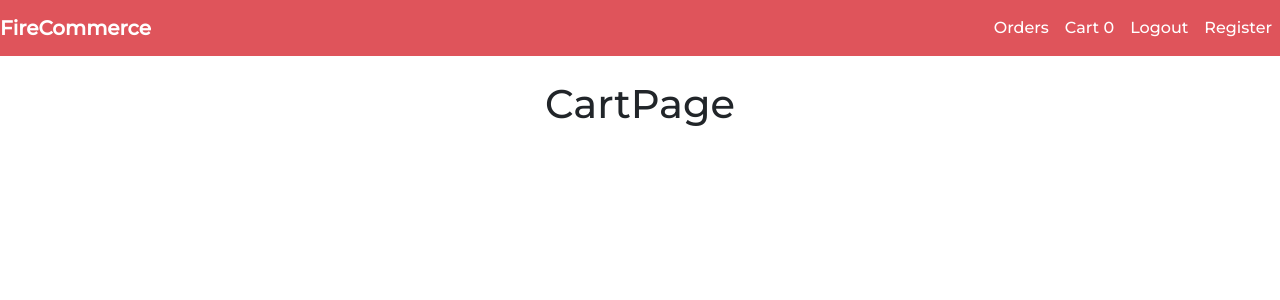
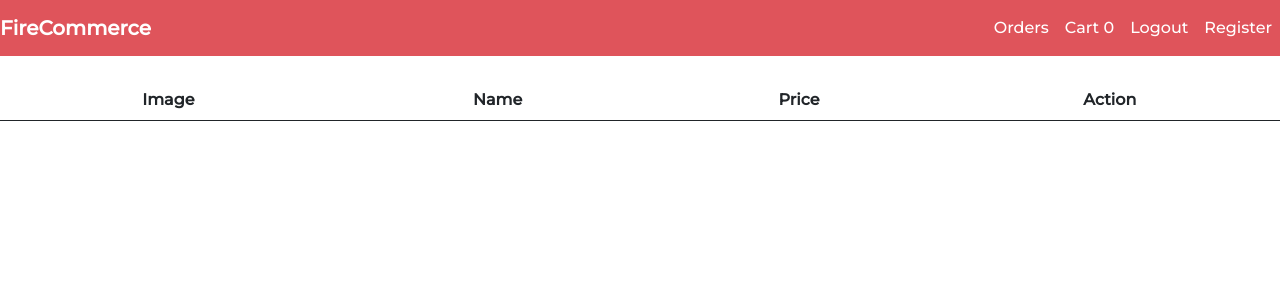
Before and after one commit to Rajeena-Rajesh/SAYONE-INTERN-PROJECT, a React (Create React App) app: page /Cart in a window 1280 px wide. Shown: the top 300 px of the page. Built offline with nearby package versions, Linux system fonts and the light colour scheme; the HTML template or start-up script is replaced by a standard one.

Commit message:
delete from cart done

```diff
--- a/src/Components/Header.js
+++ b/src/Components/Header.js
@@ -43,7 +43,7 @@ function Header() {
             </li>
 
             <li className="nav-item">
-              <Link className="nav-link" to="/">
+              <Link className="nav-link" to="/Cart">
                 Cart  {cartItems.length}
               </Link>
             </li>
--- a/src/Pages/CartPage.js
+++ b/src/Pages/CartPage.js
@@ -1,13 +1,54 @@
-import React from 'react'
+import React, { useEffect } from 'react'
+import { FaTrash } from 'react-icons/fa';
 import { useDispatch, useSelector } from 'react-redux';
 import Layout from '../Components/Layout'
 function CartPage() {
 
   const {cartItems}=useSelector((state)=>state.cartReducer);
   const dispatch=useDispatch()
+
+useEffect(()=>{
+  localStorage.setItem("cartItems",JSON.stringify(cartItems))
+},[cartItems])
+
+  const deleteFromCart=(product)=>{
+    dispatch({type:"DELETE_FROM_CART",payload:product})
+  }
   return (
     <Layout>
-      <h1>CartPage</h1>
+     <table className='table' mt-3>
+      <thead>
+        <tr>
+          <th>Image</th>
+          <th>Name</th>
+          <th>Price</th>
+          <th>Action</th>
+        </tr>
+
+      </thead>
+<tbody>
+ {
+  cartItems.map((item)=>{
+    return (
+    <tr>
+    <td>
+    <img src={item.imageURL} alt="image" height="80 px" width="80px" />
+    </td>
+    <td>
+      {item.name}
+    </td>
+    <td>
+      {item.price}
+    </td>
+    <td>
+      <FaTrash onClick={()=>{deleteFromCart(item)}}/>
+    </td>
+    </tr>
+  )
+  })
+ }
+</tbody>
+     </table>
     </Layout>
   )
 }
```
